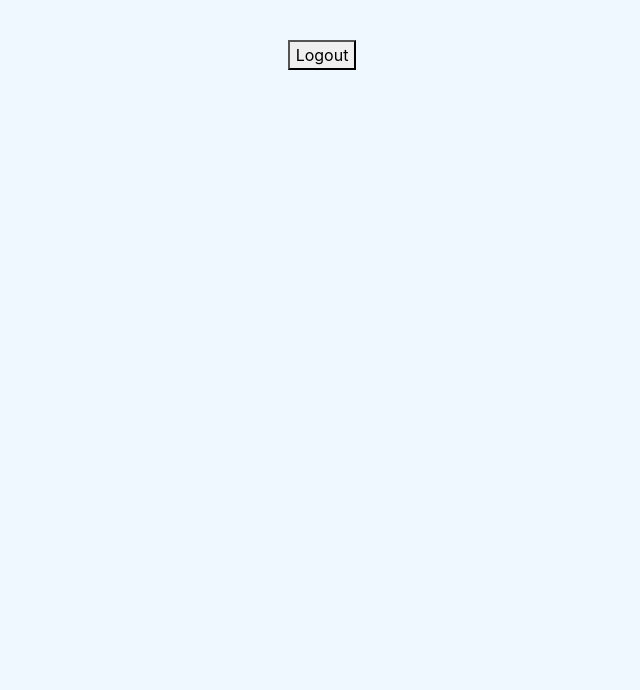
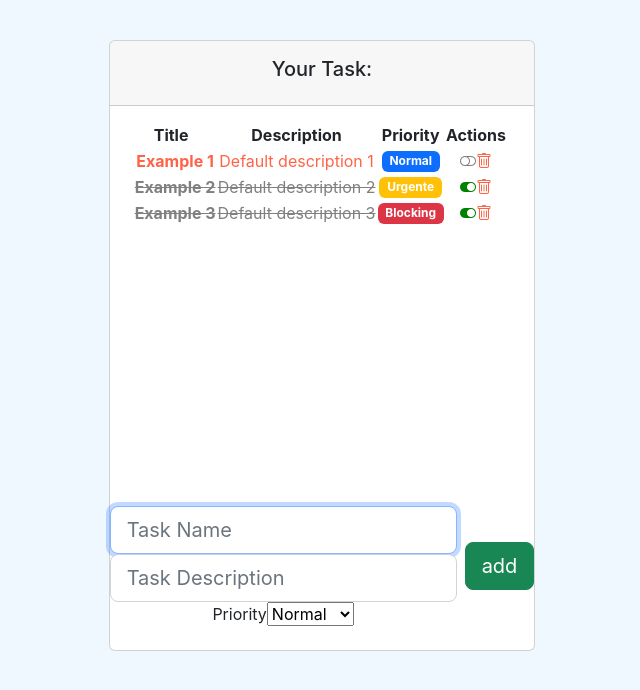
Before and after one commit to AntonioBogallo/todolist_app, a React (Create React App) app: page / in a window 1280 px wide. Shown: the top 690 px of the page, without its empty margins (318-958 px from the left). Built offline with nearby package versions, Linux system fonts and the light colour scheme.

Commit message:
Some changes in form and styles

```diff
--- a/src/App.js
+++ b/src/App.js
@@ -6,7 +6,7 @@ import './App.css';
 // import Greeting from './components/pure/greeting';
 // import Fgreeting from './components/pure/fgreeting';
 import TaskListComponent from './components/container/task_list';
-import OptionalRender from './components/pure/optionalRender';
+// import OptionalRender from './components/pure/optionalRender';
 // import Example1 from './hooks/Example1';
 // import Example2 from './hooks/Example2';
 // import MiComponenteConContexto from './hooks/Example3.jsx'
@@ -18,7 +18,7 @@ function App() {
         {/* <img src={logo} className="App-logo" alt="logo" /> */}
           {/* <Greeting name="Antonio"></Greeting> */}
           {/* <Fgreeting name="Antonio"></Fgreeting> */}
-          {/* <TaskListComponent></TaskListComponent> */}
+          <TaskListComponent></TaskListComponent>
           {/* <Example1></Example1> */}
           {/* <Example2></Example2> */}
           {/* <MiComponenteConContexto></MiComponenteConContexto> */}
@@ -31,7 +31,7 @@ function App() {
       {/* </header> */}
       {/* <Father></Father> */}
 
-      <OptionalRender></OptionalRender>
+      {/* <OptionalRender></OptionalRender> */}
     </div>
   );
 }
--- a/src/components/container/task_list.jsx
+++ b/src/components/container/task_list.jsx
@@ -45,12 +45,10 @@ const TaskListComponent = () => {
         setTasks(tempTasks);
     }
 
-    return (
-        <div className='col-12 card'>
-            <div className='card-header p-3'>
-                <h5>Your Task:</h5>
-            </div>
-            <div className='card-body' data-mdb-perfect-scrollbar='true' style={{ position: 'relatice', height: '400px'}}>
+    function tasksTable(){
+
+        if(tasks.length > 0) {
+            return (
                 <table>
                     <thead>
                         <tr>
@@ -64,16 +62,32 @@ const TaskListComponent = () => {
                         {/** TODO: Iterar sobre una lista de tareas */}
                         {/* <TaskComponent task={defaultTask}></TaskComponent> */}
                         {
-                            tasks.map((task,index) => {
-                                return(
+                            tasks.map((task, index) => {
+                                return (
                                     <TaskComponent key={index} task={task} complete={completeTask} remove={deleteTask}></TaskComponent>
                                 )
                             })
                         }
                     </tbody>
                 </table>
+            )
+        }else {
+            return (
+                <h3>There are no tasks to show</h3>
+            )
+        }
+
+    }
+
+    return (
+        <div className='col-12 card'>
+            <div className='card-header p-3'>
+                <h5>Your Task:</h5>
             </div>
-            <TaskForm add={addTask}></TaskForm>
+            <div className='card-body' data-mdb-perfect-scrollbar='true' style={{ position: 'relatice', height: '400px'}}>
+                {tasksTable()}
+            </div>
+            <TaskForm add={addTask} length={tasks.length}></TaskForm>
         </div>
     );
 };
--- a/src/components/pure/forms/taskForm.jsx
+++ b/src/components/pure/forms/taskForm.jsx
@@ -3,7 +3,7 @@ import PropTypes from 'prop-types';
 import { LEVELS } from '../../../models/levels.enum';
 import { Task } from '../../../models/task.class';
 
-const TaskForm = ({add}) => {
+const TaskForm = ({add,length}) => {
 
     const nameRef = useRef("");
     const descriptionRef = useRef("");
@@ -38,13 +38,14 @@ const TaskForm = ({add}) => {
                     </option>
                 </select>
             </div>
-            <button type='submit' className="btn btn-success btn-lg ms-2">Add</button>
+            <button type='submit' className="btn btn-success btn-lg ms-2">{length > 0 ? 'add' : 'create'}</button>
         </form>
     );
 }
 
 TaskForm.propTypes = {
-    add: PropTypes.func.isRequired
+    add: PropTypes.func.isRequired,
+    length: PropTypes.number.isRequired
 }
 
 export default TaskForm;
--- a/src/components/pure/task.jsx
+++ b/src/components/pure/task.jsx
@@ -1,8 +1,8 @@
 import React, { useEffect } from 'react';
 import PropTypes from 'prop-types';
 import { Task } from '../../models/task.class';
+import { LEVELS } from '../../models/levels.enum';
 import '../../styles/task.scss'
-import { LEVELS } from '../../models/levels.enum';
 
 
 const TaskComponent = ({ task, complete, remove }) => {
@@ -64,7 +64,7 @@ const TaskComponent = ({ task, complete, remove }) => {
 
     return (
 
-        <tr className='fw-normal'>
+        <tr className={task.completed ? 'task-completed fw-normal' : 'task-pending fw-normal'}>
             <th>
                 <span className='ms-2'>{task.name}</span>
             </th>
--- a/src/styles/task.scss
+++ b/src/styles/task.scss
@@ -1,3 +1,14 @@
 .task-action {
     cursor: pointer;
 }
+
+.task-completed{
+    color: grey;
+    text-decoration: line-through;
+    font-weight: bold;
+}
+
+.task-pending{
+    color: tomato;
+    font-weight: bold;
+}
```
Also changed, not shown: 1 other file (tests, documents, lock files or other folders).
